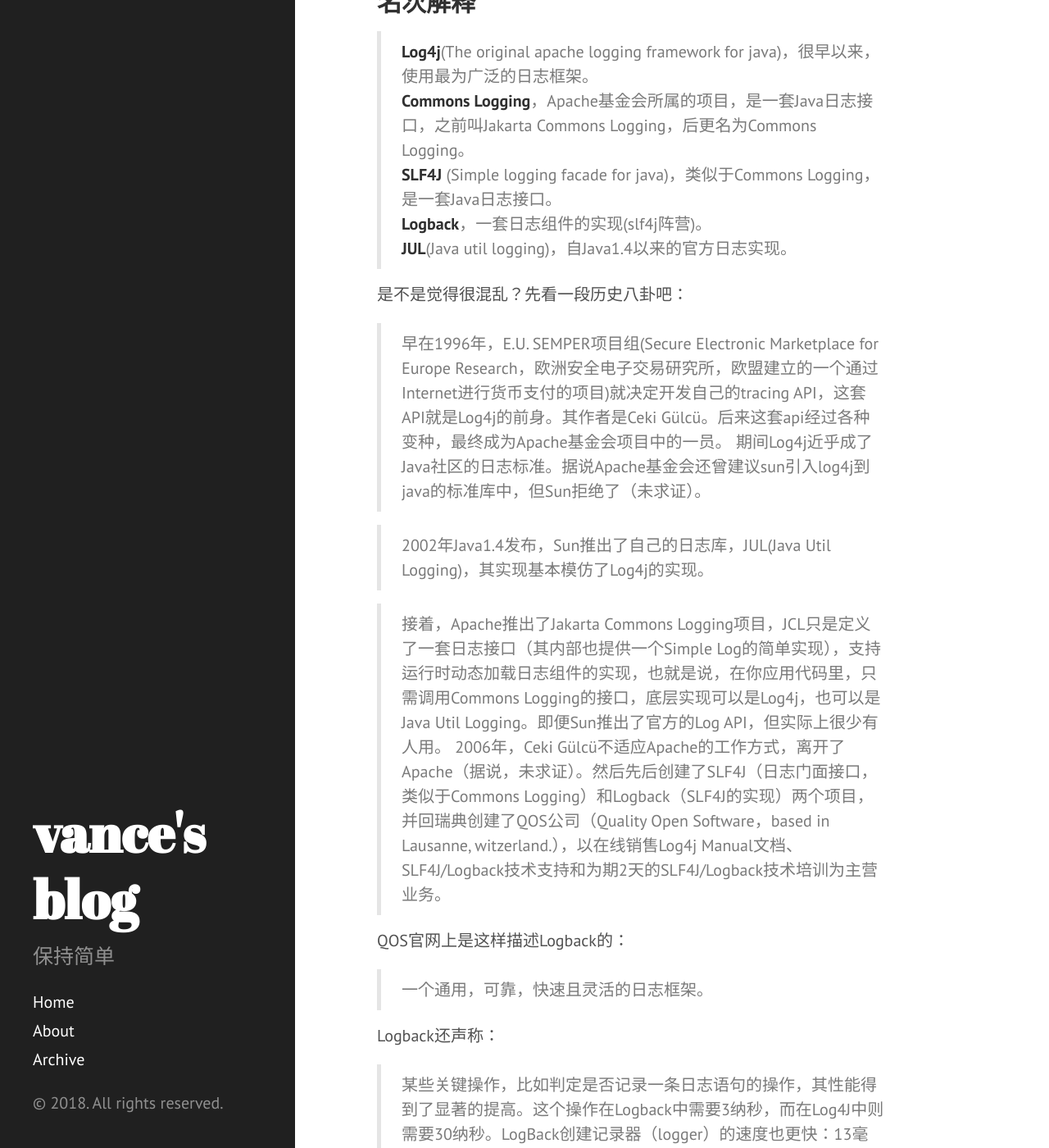
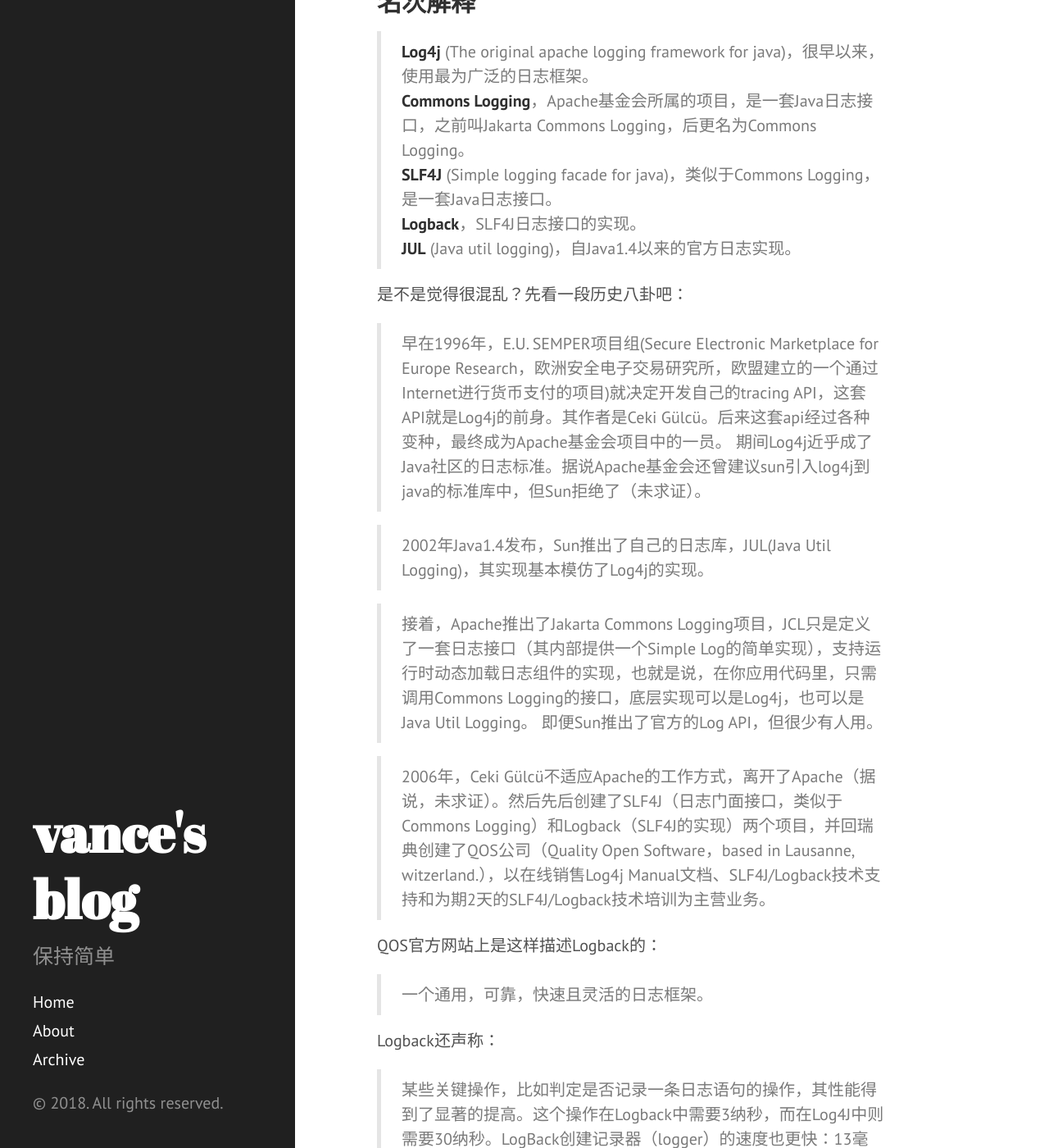
Before and after one commit to vancefantasy/vancefantasy.github.io, a Jekyll site: the page built from _posts/2014-04-23-java-logging-framework.md, in a window 1280 px wide and 1400 px high, scrolled down 286 px. Shown: the whole window at 82% size. Built offline with Jekyll 4.4.1, drawn with Linux system fonts in a browser that asks for light colours; Markdown is read by kramdown in place of the engine named in the settings; some of the changed text lies outside the part shown.

Commit message:
格式调整

```diff
--- a/_posts/2014-04-23-java-logging-framework.md
+++ b/_posts/2014-04-23-java-logging-framework.md
@@ -8,11 +8,11 @@ title: Java日志框架
 </div>
 
 ## 名次解释
->**Log4j**(The original apache logging framework for java)，很早以来，使用最为广泛的日志框架。
+>**Log4j** (The original apache logging framework for java)，很早以来，使用最为广泛的日志框架。
 >**Commons Logging**，Apache基金会所属的项目，是一套Java日志接口，之前叫Jakarta Commons Logging，后更名为Commons Logging。
 >**SLF4J** (Simple logging facade for java)，类似于Commons Logging，是一套Java日志接口。
->**Logback**，一套日志组件的实现(slf4j阵营)。
->**JUL**(Java util logging)，自Java1.4以来的官方日志实现。
+>**Logback**，SLF4J日志接口的实现。
+>**JUL** (Java util logging)，自Java1.4以来的官方日志实现。
 
 是不是觉得很混乱？先看一段历史八卦吧：
 
@@ -20,10 +20,11 @@ title: Java日志框架
 
 >2002年Java1.4发布，Sun推出了自己的日志库，JUL(Java Util Logging)，其实现基本模仿了Log4j的实现。
 
->接着，Apache推出了Jakarta  Commons Logging项目，JCL只是定义了一套日志接口（其内部也提供一个Simple Log的简单实现），支持运行时动态加载日志组件的实现，也就是说，在你应用代码里，只需调用Commons Logging的接口，底层实现可以是Log4j，也可以是Java Util Logging。即便Sun推出了官方的Log API，但实际上很少有人用。
+>接着，Apache推出了Jakarta  Commons Logging项目，JCL只是定义了一套日志接口（其内部提供一个Simple Log的简单实现），支持运行时动态加载日志组件的实现，也就是说，在你应用代码里，只需调用Commons Logging的接口，底层实现可以是Log4j，也可以是Java Util Logging。 即便Sun推出了官方的Log API，但很少有人用。
+
 >2006年，Ceki Gülcü不适应Apache的工作方式，离开了Apache（据说，未求证）。然后先后创建了SLF4J（日志门面接口，类似于Commons Logging）和Logback（SLF4J的实现）两个项目，并回瑞典创建了QOS公司（Quality Open Software，based in Lausanne, witzerland.），以在线销售Log4j Manual文档、SLF4J/Logback技术支持和为期2天的SLF4J/Logback技术培训为主营业务。
 
-QOS官网上是这样描述Logback的：
+QOS官方网站上是这样描述Logback的：
 >一个通用，可靠，快速且灵活的日志框架。
 
 Logback还声称：
@@ -38,17 +39,17 @@ SLF4J/Logback对比commons logging/log4j的一些优势：
 1. 性能方面的优势
 2. Commons logging，为了减少构建日志信息的开销，通常的做法是：
 
-	if(log.isDebugEnabled()) {
-		log.debug("User name： " +    user.getName() + " buy goods id：" + good.getId());
-	}
+		if(log.isDebugEnabled()) {
+			log.debug("User name： " +    user.getName() + " buy goods id：" + good.getId());
+		}
 
 	在SLF4J中，你只需这么做：
 
-	log.debug("User name：{}, buy goods id ：{}", user.getName(), good.getId());
+		log.debug("User name：{}, buy goods id ：{}", user.getName(), good.getId());
 
 	也就是说，slf4j把构建日志的开销放在了它确认需要显示这条日志之后，减少了内存和cpu的开销，代码也更为简洁。但计算参数的开销并没有被推迟。比如：
 
-	log.debug("User name：{}, user’s password：{}", user.getName(), crypt(password));
+		log.debug("User name：{}, user’s password：{}", user.getName(), crypt(password));
 
 	这也是SLF4J仍保留isDebugEnabled方法的原因。
 
```
Also changed, not shown: other parts of _posts/2014-04-23-java-logging-framework.md (+3 -2 lines).
